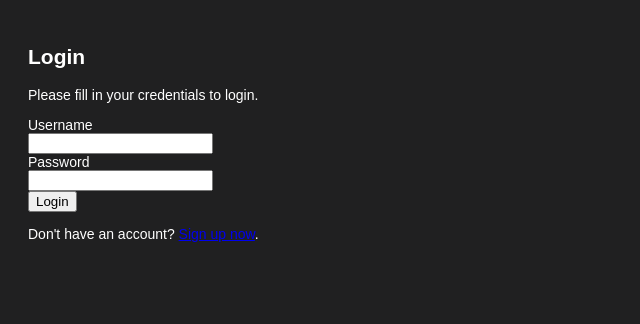
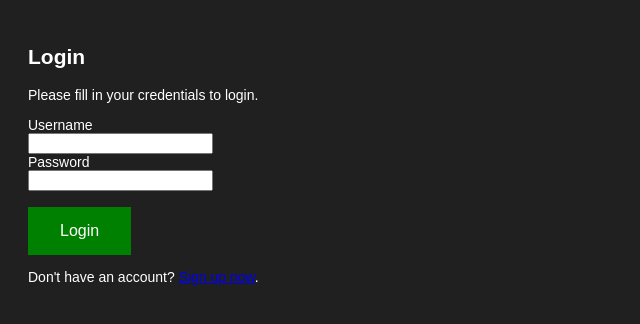
Before and after one commit to aco-web/site, a PHP site: page /login/login.php in a window 1280 px wide. Shown: the top 324 px of the page, without its empty margins (0-640 px from the left). Run offline with PHP 8.4, Linux system fonts and the light colour scheme.

Commit message:
button styles

```diff
--- a/css/accounts.css
+++ b/css/accounts.css
@@ -5,6 +5,16 @@ html {
 body {
     font: 14px sans-serif;
 }
-.wrapper{
+.wrapper {
     width: 350px; padding: 20px;
 }
+.btn-primary {
+    background-color: green;
+    border: none;
+    color: white;
+    padding: 15px 32px;
+    text-align: center;
+    text-decoration: none;
+    display: inline-block;
+    font-size: 16px;
+}
--- a/login/login.php
+++ b/login/login.php
@@ -119,7 +119,7 @@ if($_SERVER["REQUEST_METHOD"] == "POST"){
                 <input type="password" name="password" class="form-control <?php echo (!empty($password_err)) ? 'is-invalid' : ''; ?>">
                 <span class="invalid-feedback"><?php echo $password_err; ?></span>
             </div>
-            <div class="form-group">
+            <div class="form-group"><br>
                 <input type="submit" class="btn btn-primary" value="Login">
             </div>
             <p>Don't have an account? <a href="register.php">Sign up now</a>.</p>
```
